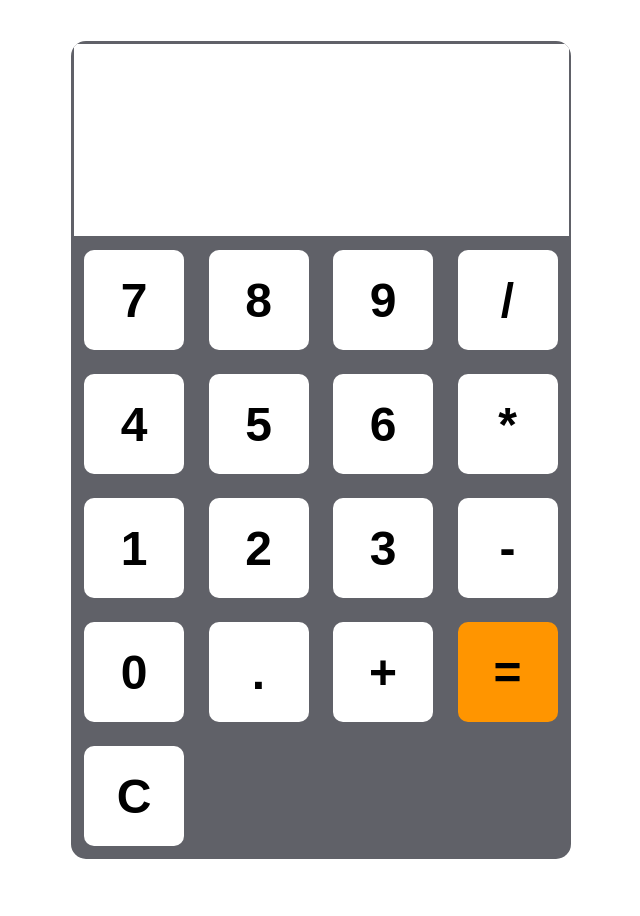
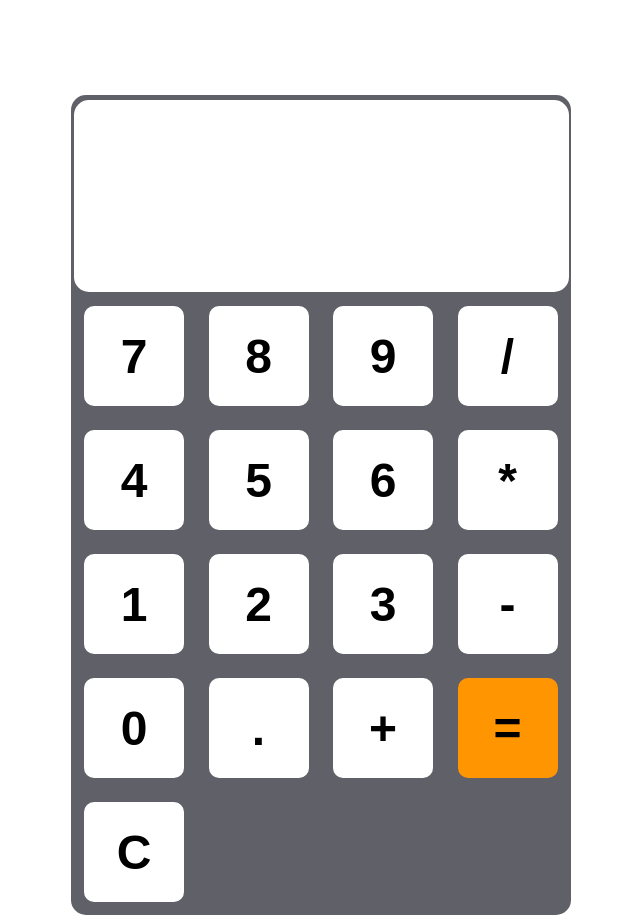
Before and after one commit to Eceeomar/Calculator-project, a plain HTML site: page index.html in a window 1280 px wide. Shown: the whole page, without its empty margins (319-959 px from the left). Drawn offline with Linux system fonts and the light colour scheme.

Commit message:
added margin-top to the body style to create a distance between the web browser and the screen

```diff
--- a/index.html
+++ b/index.html
@@ -3,7 +3,7 @@
 <head>
     <meta charset="UTF-8">
     <meta name="viewport" content="width=device-width, initial-scale=1.0">
-    <title>Document</title>
+    <title>Calculator</title>
     <link rel="stylesheet" href="style.css"
 </head>
 <body>
--- a/style.css
+++ b/style.css
@@ -1,23 +1,28 @@
-body{
-    margin: 50px auto;
+body {
+    margin: 100px auto; /* Adjust the margin-top value */
     display: flex;
     justify-content: center;
     align-items: center;
     height: 100vh;
 }
 
-#calculator{
+#calculator {
     font-family: Arial, Helvetica, sans-serif;
     background-color: #606168;
     border-radius: 15px;
     max-width: 500px;
     overflow: hidden;
+    height: 300px;
+    margin-top: 10px; /* Add margin to the top */
 }
+
 #display{
     width: 80%;
+    margin-top: 2px;
     padding: 50px;
     font-size:5rem;
     text-align: right;
+    border-radius: 15px;
     border: 2px;
     background-color: hs1 (0, 0%, 20%);
 }
```
